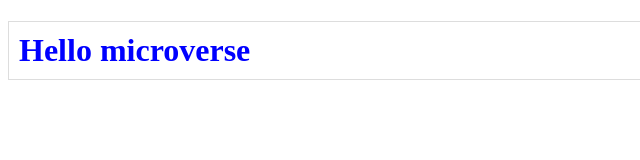
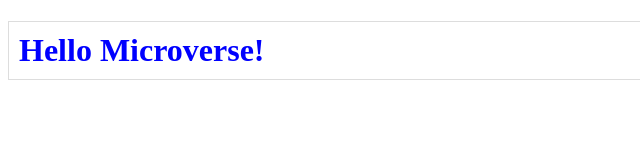
Before and after one commit to Felix45/hello-microverse, a website: page index.html in a window 1280 px wide. Shown: the full height of the page, 0-640 px from the left. Drawn offline with Linux system fonts and the light colour scheme.

Commit message:
Update hello message on Hompage

```diff
--- a/index.html
+++ b/index.html
@@ -4,12 +4,12 @@
         <meta charset="utf-8" />
         <meta name="description" content="Greeting message to microverse" />
         <meta name="viewport" content="width=device-width , initial-scale=1.0" />
-        <title>Hello microverse</title>
+        <title>Hello Microverse!</title>
         <link rel="stylesheet" href="style.css" />
     </head>
     <body>
         <main>
-            <h1 class="blue-title">Hello microverse</h1>
+            <h1 class="blue-title">Hello Microverse!</h1>
         </main>
     </body>
 </html>
```
